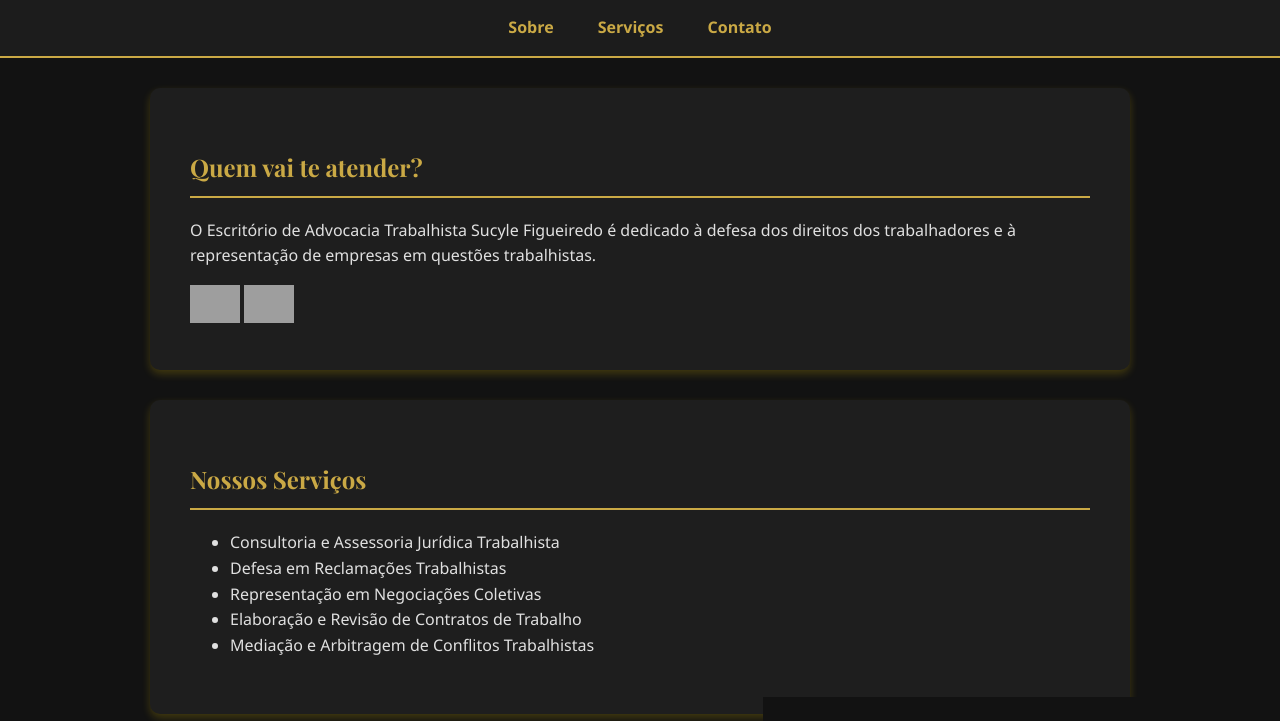
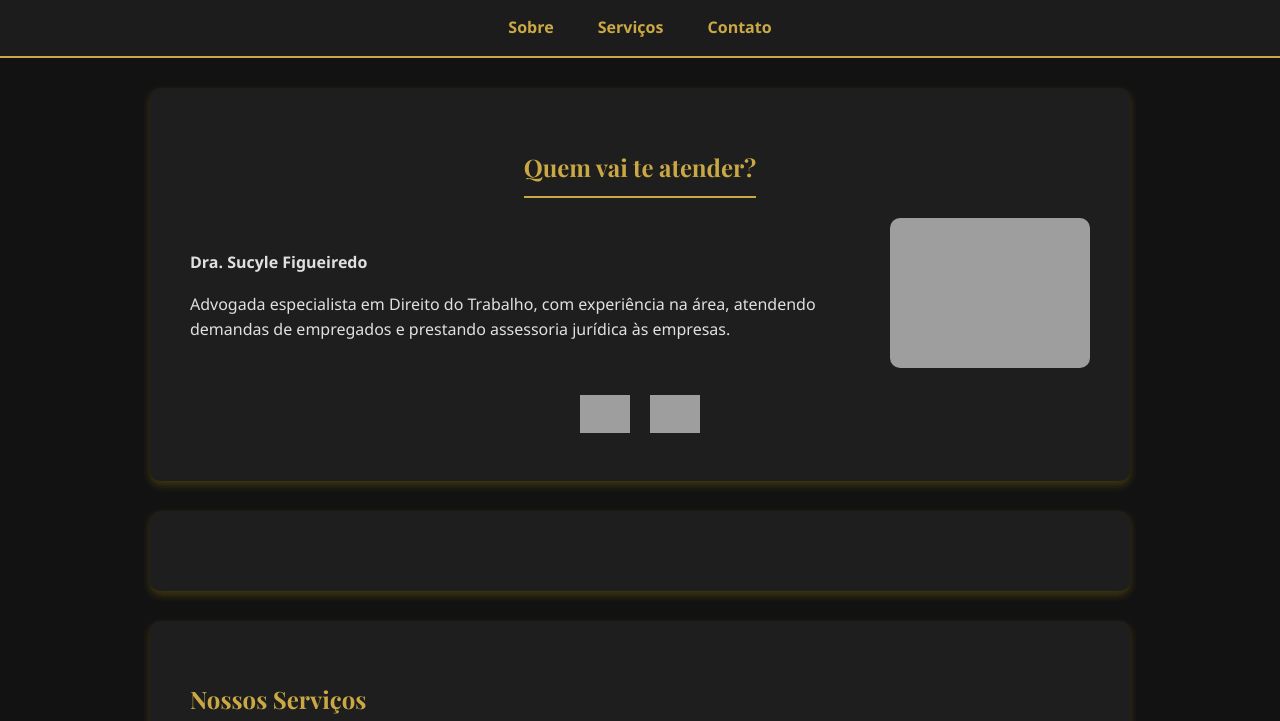
Before and after one commit to WilliamJesus-engandlawyer/SucyleFiqueredo, a Django app: page / in a window 1280 px wide. Shown: the part 320-1041 px from the top of the page. Run offline with Django 5.2, Linux system fonts and the light colour scheme; grey boxes are pictures that could not be loaded.

Commit message:
ajustes no frontend

```diff
--- a/core/templates/home.html
+++ b/core/templates/home.html
@@ -23,15 +23,14 @@
                 background-repeat: no-repeat;
                 color: #caa945;
                 text-align: center;
-            padding: 60px 0; /* Reduzi ainda mais o tamanho do cabeçalho */
-            height: 200px; /* Defini uma altura fixa menor */
+                padding: 60px 0;
+                height: 200px;
                 display: flex;
                 flex-direction: column;
                 justify-content: center;
                 align-items: center;
                 overflow: hidden;
             }
-
             header::before {
                 content: "";
                 position: absolute;
@@ -47,13 +46,13 @@
                 margin: 0;
             }
             header h1 {
-            font-size: clamp(2.5rem, 5vw, 3rem); /* Responsivo */
+                font-size: clamp(2.5rem, 5vw, 3rem);
                 font-family: 'Playfair Display', serif;
                 text-shadow: 3px 3px 4px rgba(0, 0, 0, 0.9),
                              6px 6px 6px rgba(0, 0, 0, 0.7);
             }
             header p {
-            font-size: clamp(1.2rem, 4vw, 1.8rem); /* Responsivo */
+                font-size: clamp(1.2rem, 4vw, 1.8rem);
                 font-family: 'Playfair Display', serif;
                 font-weight: bold;
                 text-shadow: 2px 2px 3px rgba(0, 0, 0, 0.8);
@@ -101,58 +100,86 @@
                 padding: 20px 0;
                 width: 100%;
             }
-    </style>
-    <link href="https://fonts.googleapis.com/css2?family=Playfair+Display:wght@400;700&display=swap" rel="stylesheet">
-</head>
-<title>Link WhatsApp</title>
-    <style>
-        .whatsapp-link {
-            display: inline-flex;
-            align-items: center;
+            .oab {
+                font-size: clamp(1rem, 3vw, 1.5rem);
+                font-family: 'Playfair Display', serif;
+                color: #caa945;
+                position: absolute;
+                bottom: 10px;
+                left: 20px; /* Alterado para alinhar à esquerda */
+                text-shadow: 2px 2px 3px rgba(0, 0, 0, 0.8);
             }
-        .whatsapp-icon {
-            width: 50px; /* Tamanho aumentado */
+
+
+            .container {
+                display: flex;
+                flex-direction: column; /* Coloca o conteúdo em coluna */
+                align-items: center; /* Centraliza horizontalmente */
+            }
+            .content {
+                display: flex;
+                align-items: center; /* Alinha o texto e a imagem verticalmente */
+                gap: 20px; /* Espaçamento entre o texto e a imagem */
+                margin-bottom: 20px; /* Espaçamento abaixo do conteúdo */
+            }
+            .texto {
+                flex: 1; /* Ocupa o espaço restante */
+            }
+            .Sucy img {
+                max-width: 200px;
+                height: auto;
+                border-radius: 10px; /* Adiciona borda arredondada à imagem */
+            }
+            .social-icons {
+                display: flex;
+                justify-content: center; /* Centraliza os ícones */
+                gap: 20px; /* Espaçamento entre os ícones */
+            }
+            .whatsapp-icon, .instagram-icon {
+                width: 50px;
                 transition: transform 0.3s ease-in-out;
             }
-        .whatsapp-icon:hover {
+            .whatsapp-icon:hover, .instagram-icon:hover {
                 transform: scale(1.2);
             }
         </style>
-    <head>
-        <title>Link instagram</title>
-        <style>
-            .instagram-link {
-                display: inline-flex;
-                align-items: center;
-            }
-            .instagram-icon {
-                width: 50px; /* Tamanho aumentado */
-                transition: transform 0.3s ease-in-out;
-            }
-            .instagram-icon:hover {
-                transform: scale(1.2);
-            }
-        </style>
+        <link href="https://fonts.googleapis.com/css2?family=Playfair+Display:wght@400;700&display=swap" rel="stylesheet">
     </head>
     <body>
         <header>
             <h1>Escritório de Advocacia Trabalhista</h1>
             <p>Sucyle Figueiredo</p>
+            <small class="oab">OAB SP 526.628</small>
         </header>
         <nav>
             <a href="#sobre" aria-label="Ir para a seção Sobre">Sobre</a>
             <a href="#servicos" aria-label="Ir para a seção Serviços">Serviços</a>
-        <a href="#contato" aria-label="Irs para a seção Contato">Contato</a>
+            <a href="#contato" aria-label="Ir para a seção Contato">Contato</a>
         </nav>
-    <section id="sobre">
-        <h2>Quem vai te atender?</h2>
-        <p>O Escritório de Advocacia Trabalhista Sucyle Figueiredo é dedicado à defesa dos direitos dos trabalhadores e à representação de empresas em questões trabalhistas.</p>
+        <section id="Quem">
+            <div class="container">
+                <h2>Quem vai te atender?</h2> <!-- Título acima de tudo -->
+                <div class="content">
+                    <div class="texto">
+                        <p><strong>Dra. Sucyle Figueiredo</strong></p>
+                        <p> Advogada especialista em Direito do Trabalho, com experiência na área, atendendo demandas de empregados e prestando assessoria jurídica às empresas.<p>
+                    </div>
+                    <div class="Sucy">
+                        <img src="https://i.imgur.com/ameQxXG.jpeg" alt="Advogada Sucyle Figueiredo">
+                    </div>
+                </div>
+                <div class="social-icons">
                     <a href="https://wa.me/5511941250225" target="_blank" class="whatsapp-link">
                         <img src="https://upload.wikimedia.org/wikipedia/commons/6/6b/WhatsApp.svg" alt="WhatsApp" class="whatsapp-icon">
                     </a>
                     <a href="https://www.instagram.com/advogada_sucyle_figueiredo/" target="_blank" class="instagram-link">
-            <img src="https://upload.wikimedia.org/wikipedia/commons/thumb/9/95/Instagram_logo_2022.svg/800px-Instagram_logo_2022.svg.png" alt="instagram" class="instagram-icon">
+                        <img src="https://upload.wikimedia.org/wikipedia/commons/thumb/9/95/Instagram_logo_2022.svg/800px-Instagram_logo_2022.svg.png" alt="Instagram" class="instagram-icon">
                     </a>
+                </div>
+            </div>
+    </section>
+</section>
+<section id="sobre">
 
 </section>
     <section id="servicos">
```
Lines whose indentation alone changed are shown as unchanged.
